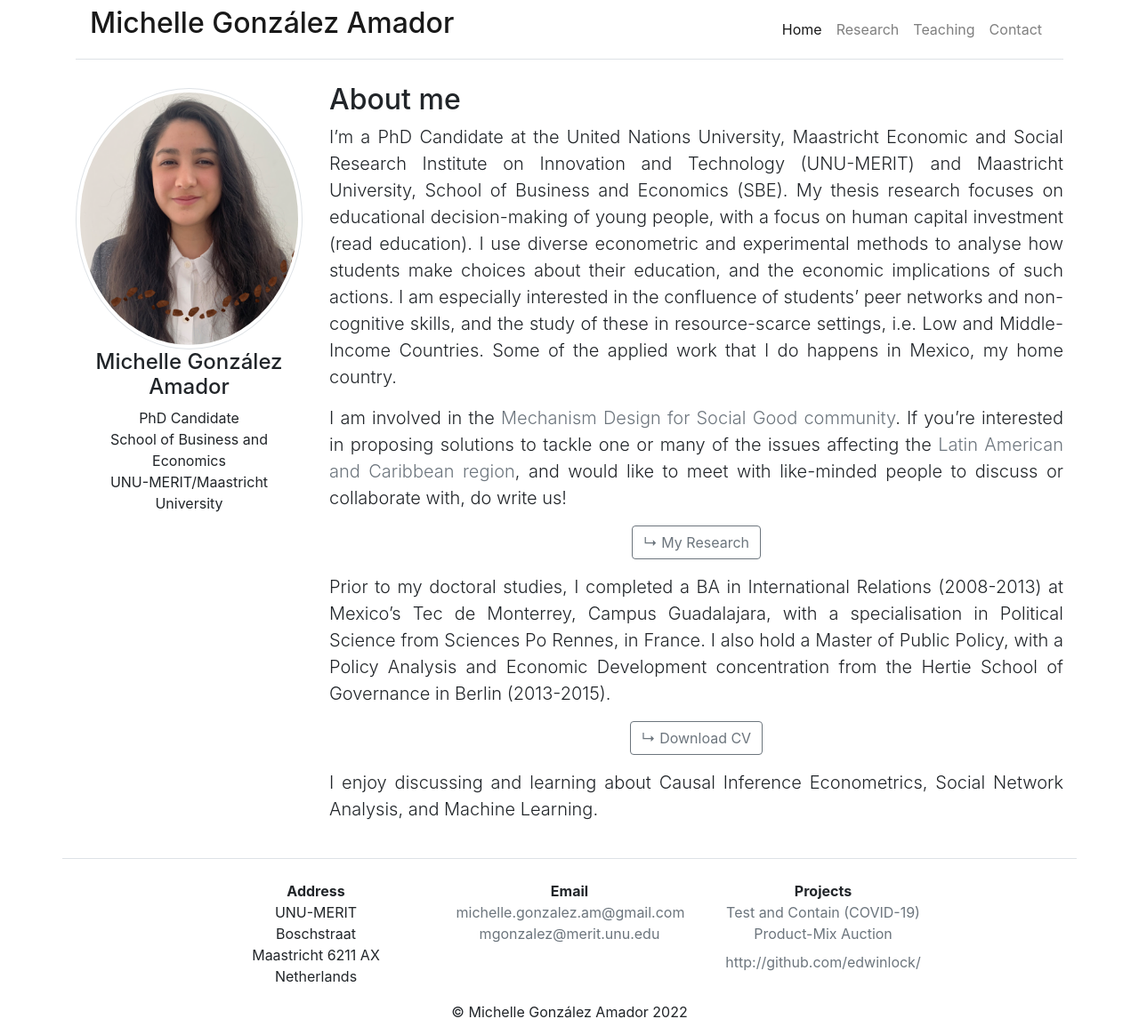
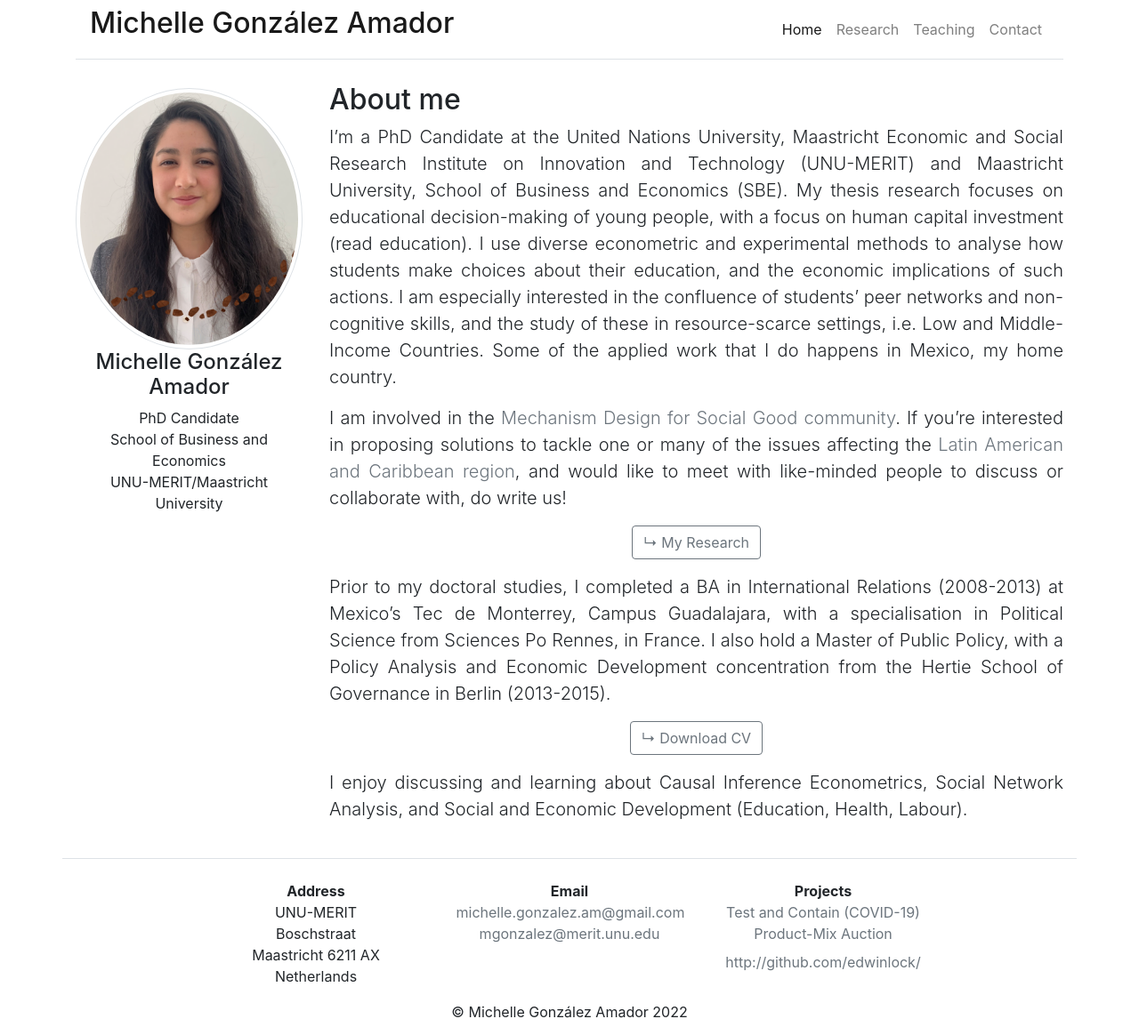
Before and after one commit to michelleg06/m-gonzalezamador.com, a Jekyll site: the page built from index.md, in a window 1280 px wide. Shown: the whole page at 89% size. Built offline with Jekyll 4.4.1, drawn with Linux system fonts in a browser that asks for light colours; nearby versions of some CDN libraries; our own code applies the rules of GitHub Pages for plain Markdown files.

Commit message:
Update index.md

```diff
--- a/index.md
+++ b/index.md
@@ -12,6 +12,6 @@ I am involved in the [Mechanism Design for Social Good community](http://www.md4
 
 Prior to my doctoral studies, I completed a BA in International Relations (2008-2013) at Mexico's Tec de Monterrey, Campus Guadalajara, with a specialisation in Political Science from Sciences Po Rennes, in France. I also hold a Master of Public Policy, with a Policy Analysis and Economic Development concentration from the Hertie School of Governance  in Berlin (2013-2015).
 
-[↳ Download CV](assets/files/cv.pdf){: .btn .btn-outline-secondary .btn-center}
+[↳ Download CV](assets/files/cvmichelle.pdf){: .btn .btn-outline-secondary .btn-center}
 
-I enjoy discussing and learning about Causal Inference Econometrics, Social Network Analysis, and Machine Learning.
+I enjoy discussing and learning about Causal Inference Econometrics, Social Network Analysis, and Social and Economic Development (Education, Health, Labour).
```
